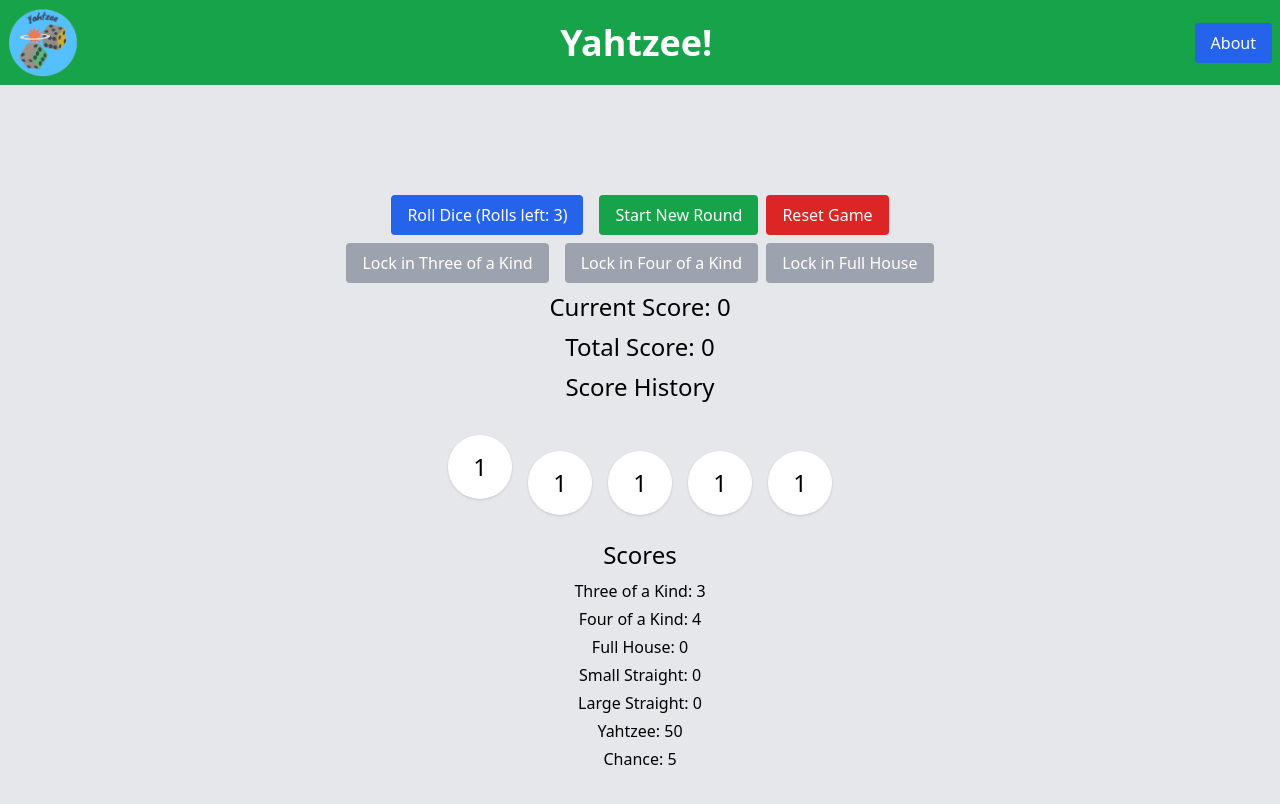
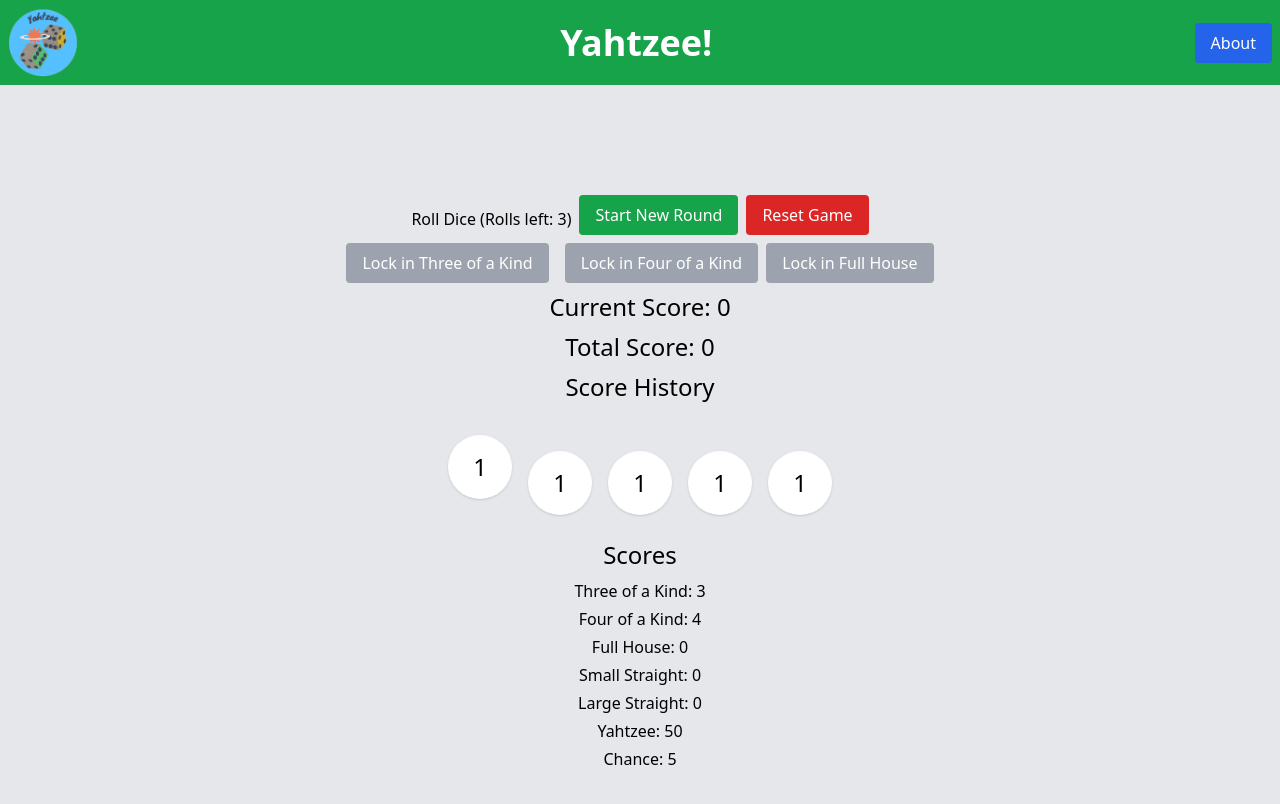
Before and after one commit to HOOLAHAN/yahtzee, a React (Create React App) app: page / in a window 1280 px wide. Shown: the top 804 px of the page. Built offline with nearby package versions, Linux system fonts and the light colour scheme.

Commit message:
extracted rollDice/rollDie

```diff
--- a/src/App.tsx
+++ b/src/App.tsx
@@ -2,7 +2,13 @@ import React, { useState } from 'react';
 import './tailwind.css';
 import Navbar from './components/Navbar';
 import Die from './components/Die';
-import { rollDie, calculateChance, isStraight, calculateFullHouse, calculateScore } from './functions/utils';
+import {
+  // rollDie,
+  calculateChance,
+  isStraight,
+  calculateFullHouse,
+  calculateScore,
+  rollDice } from './functions/utils';
 
 interface AppProps {
   initialDice?: number[];
@@ -17,33 +23,6 @@ const App: React.FC<AppProps> = ({ initialDice = [1, 1, 1, 1, 1] }) => {
   const [totalScore, setTotalScore] = useState(0);
   const [hasRolled, setHasRolled] = useState(false);
   const [usedCategories, setUsedCategories] = useState(new Set<string>());
-
-  const rollDice = () => {
-    if (rollsLeft > 0) {
-      setHasRolled(true);
-      const newDice = dice.map((d, i) => (heldDice.has(i) ? d : rollDie()));
-      setDice(newDice);
-      const newRollsLeft = rollsLeft - 1;
-      setRollsLeft(newRollsLeft);
-
-      if (hasRolled) {
-        const newCurrentScore = calculateScore('ThreeOfAKind', newDice)
-                               + calculateScore('FourOfAKind', newDice)
-                               + calculateFullHouse(newDice)
-                               + (isStraight(newDice, 4) ? 30 : 0)  // Small Straight: 30 points
-                               + (isStraight(newDice, 5) ? 40 : 0)  // Large Straight: 40 points
-                               + (calculateScore('Yahtzee', newDice) ? 50 : 0)  // Yahtzee: 50 points
-                               + calculateChance(newDice);  // Chance: Sum of all dice
-        setCurrentScore(newCurrentScore);
-
-        // If no more rolls are left, consider the round to be over and update score history.
-        if (newRollsLeft === 0) {
-          setScoreHistory([...scoreHistory, newCurrentScore]);
-        }
-      }
-    }
-  };
-
 
   const toggleHoldDie = (index: number) => {
     const newHeldDice = new Set(heldDice);
@@ -135,7 +114,7 @@ const App: React.FC<AppProps> = ({ initialDice = [1, 1, 1, 1, 1] }) => {
       <Navbar />
       <div className="bg-gray-200 min-h-screen flex flex-col items-center justify-center p-4 md:p-8">
         <div className="flex space-x-2">
-          <button className="w-full md:w-auto transition duration-300 ease-in-out transform hover:scale-105 py-2 px-4 bg-blue-600 text-white rounded hover:bg-blue-700 focus:ring focus:ring-blue-200 mb-2 mr-2" onClick={rollDice} disabled={rollsLeft <= 0}>
+          <button onClick={() => rollDice(rollsLeft, dice, heldDice, hasRolled, setHasRolled, setDice, setRollsLeft, setCurrentScore, setScoreHistory, scoreHistory)} >
             Roll Dice (Rolls left: {rollsLeft})
           </button>
           <button className="transition duration-300 ease-in-out transform hover:scale-105 py-2 px-4 w-full md:w-auto bg-green-600 text-white rounded hover:bg-green-700 focus:ring focus:ring-green-200 mb-2 mr-2" onClick={startNewRound}>
--- a/src/functions/utils.tsx
+++ b/src/functions/utils.tsx
@@ -2,9 +2,6 @@
 
 type DieFace = 1 | 2 | 3 | 4 | 5 | 6;
 
-export const rollDie = (): DieFace => {
-  return (Math.floor(Math.random() * 6) + 1) as DieFace;
-};
 
 
 export const calculateChance = (dice: number[]): number => {
@@ -66,3 +63,70 @@ export const calculateScore = (type: 'ThreeOfAKind' | 'FourOfAKind' | 'Yahtzee',
   }
   return sum;
 };
+
+// export const rollDice = () => {
+//   if (rollsLeft > 0) {
+//     setHasRolled(true);
+//     const newDice = dice.map((d, i) => (heldDice.has(i) ? d : rollDie()));
+//     setDice(newDice);
+//     const newRollsLeft = rollsLeft - 1;
+//     setRollsLeft(newRollsLeft);
+
+//     if (hasRolled) {
+//       const newCurrentScore = calculateScore('ThreeOfAKind', newDice)
+//       + calculateScore('FourOfAKind', newDice)
+//       + calculateFullHouse(newDice)
+//       + (isStraight(newDice, 4) ? 30 : 0)  // Small Straight: 30 points
+//       + (isStraight(newDice, 5) ? 40 : 0)  // Large Straight: 40 points
+//       + (calculateScore('Yahtzee', newDice) ? 50 : 0)  // Yahtzee: 50 points
+//       + calculateChance(newDice);  // Chance: Sum of all dice
+//       setCurrentScore(newCurrentScore);
+
+//       // If no more rolls are left, consider the round to be over and update score history.
+//       if (newRollsLeft === 0) {
+//         setScoreHistory([...scoreHistory, newCurrentScore]);
+//       }
+//     }
+//   }
+
+const rollDie = (): DieFace => {
+  return (Math.floor(Math.random() * 6) + 1) as DieFace;
+};
+
+export const rollDice = (
+  rollsLeft: number,
+  dice: number[],
+  heldDice: Set<number>,
+  hasRolled: boolean,
+  setHasRolled: React.Dispatch<React.SetStateAction<boolean>>,
+  setDice: React.Dispatch<React.SetStateAction<number[]>>,
+  setRollsLeft: React.Dispatch<React.SetStateAction<number>>,
+  setCurrentScore: React.Dispatch<React.SetStateAction<number>>,
+  setScoreHistory: React.Dispatch<React.SetStateAction<number[]>>,
+  scoreHistory: number[]
+) => {
+  // Your existing logic
+  if (rollsLeft > 0) {
+    setHasRolled(true);
+    const newDice = dice.map((d, i) => (heldDice.has(i) ? d : rollDie()));
+    setDice(newDice);
+    const newRollsLeft = rollsLeft - 1;
+    setRollsLeft(newRollsLeft);
+
+    if (hasRolled) {
+      const newCurrentScore = calculateScore('ThreeOfAKind', newDice)
+      + calculateScore('FourOfAKind', newDice)
+      + calculateFullHouse(newDice)
+      + (isStraight(newDice, 4) ? 30 : 0)  // Small Straight: 30 points
+      + (isStraight(newDice, 5) ? 40 : 0)  // Large Straight: 40 points
+      + (calculateScore('Yahtzee', newDice) ? 50 : 0)  // Yahtzee: 50 points
+      + calculateChance(newDice);  // Chance: Sum of all dice
+      setCurrentScore(newCurrentScore);
+
+      // If no more rolls are left, consider the round to be over and update score history.
+      if (newRollsLeft === 0) {
+        setScoreHistory([...scoreHistory, newCurrentScore]);
+      }
+    }
+  }
+};
```
